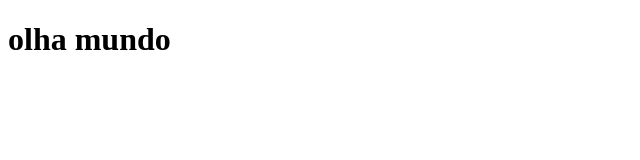
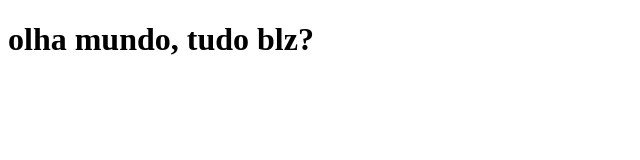
Before and after one commit to IgorGuedes018/teste, a plain HTML site: page index.html in a window 1280 px wide. Shown: the whole page, without its empty margins (0-640 px from the left). Drawn offline with Linux system fonts and the light colour scheme.

Commit message:
perguntando

```diff
--- a/index.html
+++ b/index.html
@@ -7,7 +7,7 @@
     <title>Document</title>
 </head>
 <body>
-    <h1> olha mundo</h1>
+    <h1> olha mundo, tudo blz?</h1>
 </body>
 
 </html>
```
